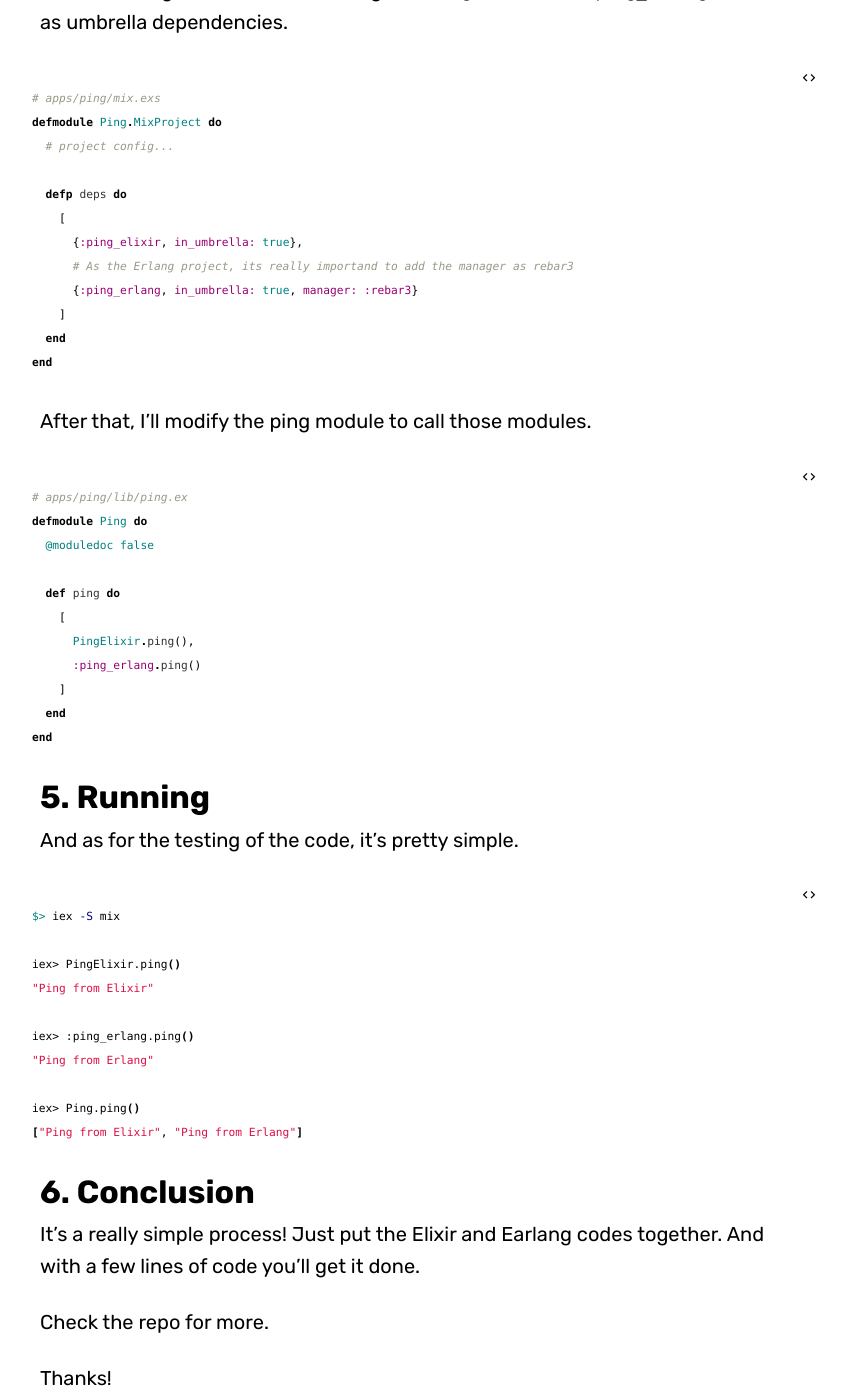
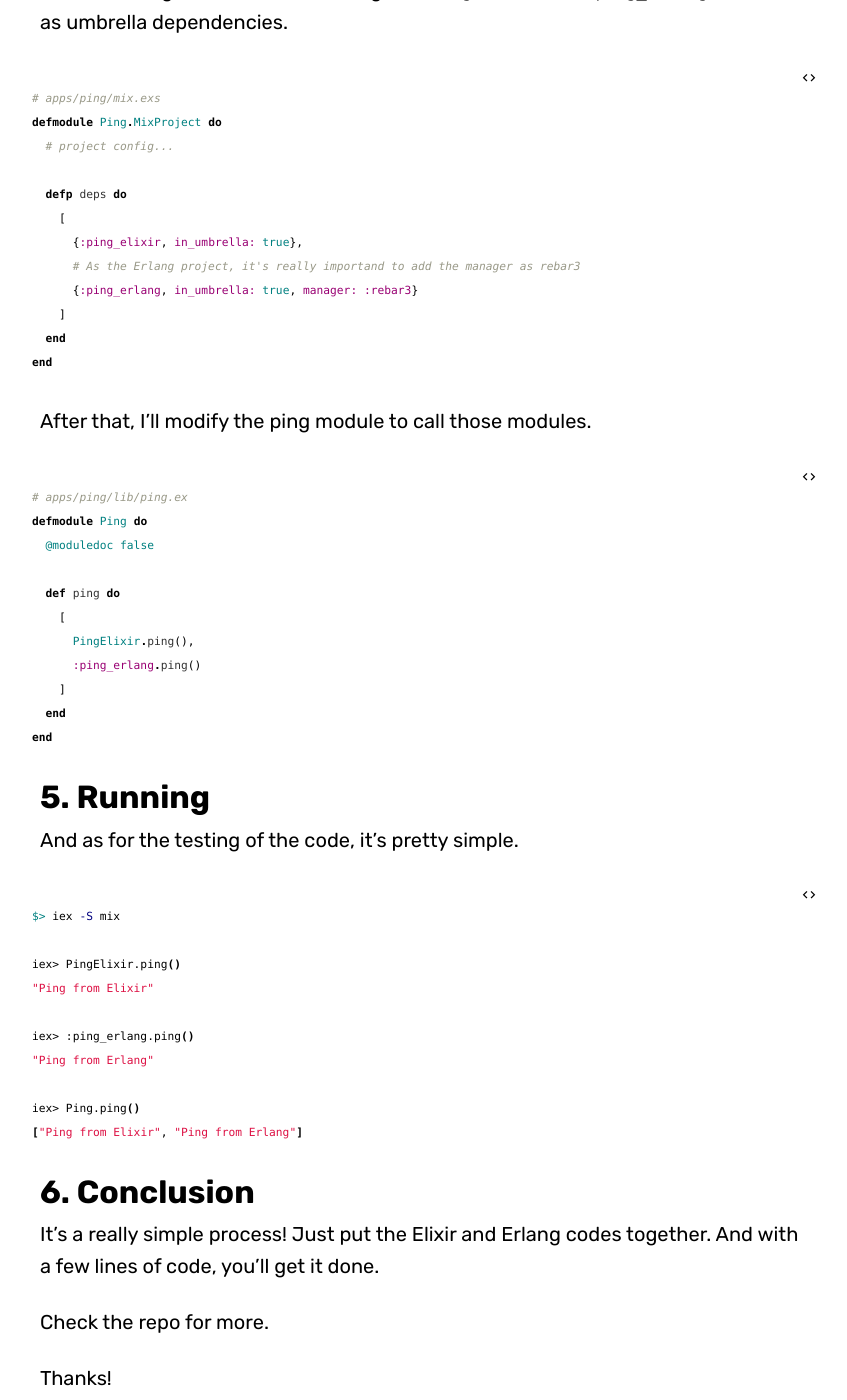
Before and after one commit to wesleimp-deprecated/wesleimp.github.io, a Jekyll site: the page built from _posts/2021-3-29-elixir-and-erlang-code-in-the-same-umbrella-project.md, in a window 1280 px wide and 1400 px high, scrolled down 2458 px. Shown: the whole window, without its empty margins (216-1063 px from the left). Built offline with Jekyll 4.4.1, drawn with Linux system fonts in a browser that asks for light colours; some web fonts are replaced; some of the changed text lies outside the part shown.

Commit message:
Some syntax fixes

```diff
--- a/_posts/2021-3-29-elixir-and-erlang-code-in-the-same-umbrella-project.md
+++ b/_posts/2021-3-29-elixir-and-erlang-code-in-the-same-umbrella-project.md
@@ -6,11 +6,11 @@ overlay: purple
 published: true
 ---
 
-There's a simple way to write the elixir and Erlang codes under the same umbrella project and you can use them together.
+There's a simple way to write the Elixir and Erlang codes under the same umbrella project and you can use them together.
 
 <!–-break-–>
 
-# 1. Create new umbrella project
+# 1. Create a new umbrella project
 For this example, I'll create an umbrella project.
 
 {% highlight sh %}
@@ -80,7 +80,7 @@ defmodule Ping.MixProject do
   defp deps do
     [
       {:ping_elixir, in_umbrella: true},
-      # As the Erlang project, its really importand to add the manager as rebar3
+      # As the Erlang project, it's really importand to add the manager as rebar3
       {:ping_erlang, in_umbrella: true, manager: :rebar3}
     ]
   end
@@ -120,7 +120,7 @@ iex> Ping.ping()
 {% endhighlight %}
 
 # 6. Conclusion
-It's a really simple process! Just put the Elixir and Earlang codes together. And with a few lines of code you'll get it done.
+It's a really simple process! Just put the Elixir and Erlang codes together. And with a few lines of code, you'll get it done.
 
 Check the [repo](https://github.com/wesleimp/ping_beam) for more.
 
```
Also changed, not shown: other parts of _posts/2021-3-29-elixir-and-erlang-code-in-the-same-umbrella-project.md (+1 -1 lines).
